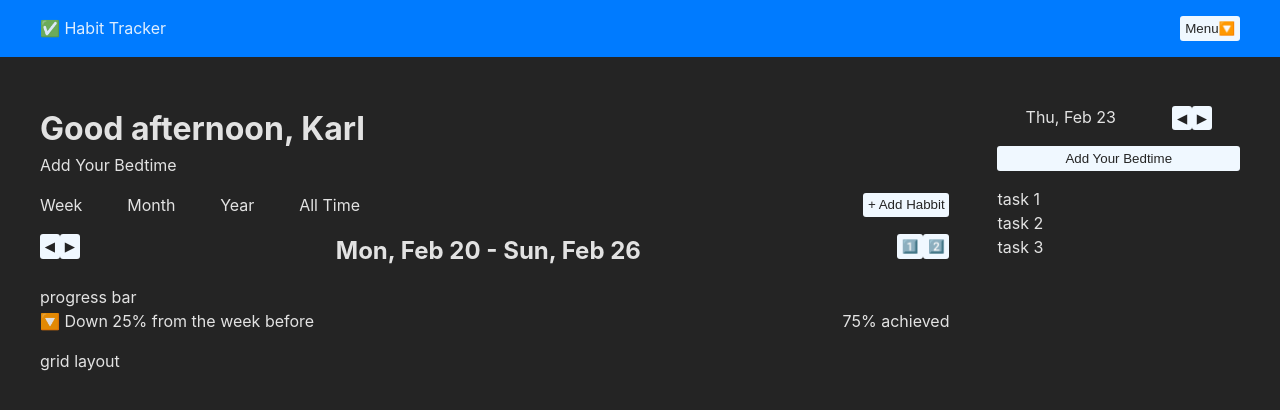
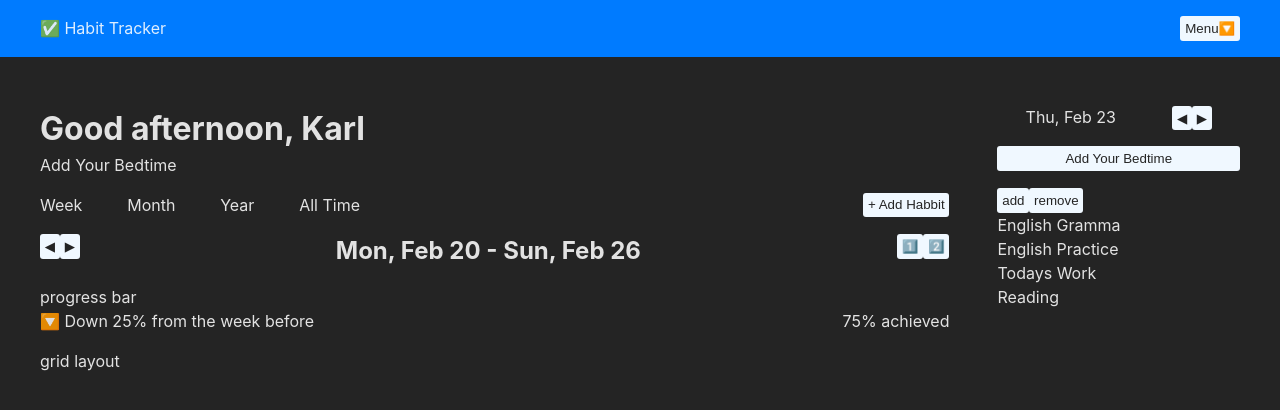
Before and after one commit to blacknii/habit-tracker, a React (Vite) app in the folder habit tracker/: page / in a window 1280 px wide. Shown: the top 410 px of the page. Built offline with nearby package versions, Linux system fonts and the light colour scheme.

Commit message:
redux toolkit

```diff
--- a/habit tracker/package.json
+++ b/habit tracker/package.json
@@ -9,8 +9,10 @@
     "preview": "vite preview"
   },
   "dependencies": {
+    "@reduxjs/toolkit": "^1.9.3",
     "react": "^18.2.0",
-    "react-dom": "^18.2.0"
+    "react-dom": "^18.2.0",
+    "react-redux": "^8.0.5"
   },
   "devDependencies": {
     "@types/react": "^18.0.27",
--- a/habit tracker/src/components/dashboard/dashboardRight/DashboardRight.jsx
+++ b/habit tracker/src/components/dashboard/dashboardRight/DashboardRight.jsx
@@ -1,7 +1,11 @@
 import React from "react";
 import styles from "./DashboardRight.module.css";
+import { useDispatch, useSelector } from "react-redux";
+import {newHabit, removeHabit} from "../../../redux/habits"
 
 function DashboardRight() {
+  const { listOfHabits } = useSelector((state)=> state.habits)
+  const dispatch = useDispatch();
   return (
     <div className={styles.container}>
       <div className={styles.day}>
@@ -13,9 +17,13 @@ function DashboardRight() {
       </div>
       <button>Add Your Bedtime</button>
       <div>
-        <p>task 1</p>
-        <p>task 2</p>
-        <p>task 3</p>
+      <div>
+        <button onClick={() => dispatch(newHabit())} >add</button>
+        <button onClick={() => dispatch(removeHabit())} >remove</button>
+      </div>
+        {listOfHabits.map(habbit => {
+          return <p key={habbit.name}>{habbit.name}</p>
+        })}
       </div>
     </div>
   );
--- a/habit tracker/src/main.jsx
+++ b/habit tracker/src/main.jsx
@@ -2,9 +2,13 @@ import React from 'react'
 import ReactDOM from 'react-dom/client'
 import App from './App'
 import styles from "./main.module.css";
+import { store } from './redux/store'
+import { Provider } from 'react-redux'
 
 ReactDOM.createRoot(document.getElementById('root')).render(
   <React.StrictMode>
+    <Provider store={store}>
     <App />
+    </Provider>
   </React.StrictMode>,
 )
--- /dev/null
+++ b/habit tracker/src/redux/counter.js
@@ -0,0 +1,28 @@
+import { createSlice } from "@reduxjs/toolkit";
+
+const initialState = {
+  value: 0,
+};
+
+export const counterSlice = createSlice({
+  name: "counter",
+  initialState,
+  reducers: {
+    increment: (state) => {
+      state.value += 1;
+      console.log((state.value += 1));
+    },
+    decrement: (state) => {
+      state.value -= 1;
+      console.log((state.value -= 1));
+    },
+    incrementByAmount: (state, action) => {
+      state.value += action.payload;
+    },
+  },
+});
+
+// Action creators are generated for each case reducer function
+export const { increment, decrement, incrementByAmount } = counterSlice.actions;
+
+export default counterSlice.reducer;
--- /dev/null
+++ b/habit tracker/src/redux/habits.js
@@ -0,0 +1,50 @@
+import { createSlice } from "@reduxjs/toolkit";
+
+const dD = {
+  name: "Dummy",
+  startDay: "2023-02-18",
+  lastWeek: [0, 0, 1, 0, 1, 1, 1],
+};
+
+const initialState = {
+  listOfHabits: [
+    {
+      name: "English Gramma",
+      startDay: "2023-02-18",
+      lastWeek: [1, 1, 1, 1, 1, 1, 0],
+    },
+    {
+      name: "English Practice",
+      startDay: "2023-02-20",
+      lastWeek: [1, 1, 1, 1, 1],
+    },
+    {
+      name: "Todays Work",
+      startDay: "2023-02-15",
+      lastWeek: [1, 1, 1, 1, 1, 1, 0, 1],
+    },
+    {
+      name: "Reading",
+      startDay: "2023-02-18",
+      lastWeek: [0, 0, 1, 0, 1, 1, 0],
+    },
+  ],
+};
+
+export const counterSlice = createSlice({
+  name: "counter",
+  initialState,
+  reducers: {
+    newHabit: (state) => {
+      state.listOfHabits.push(dD);
+    },
+    removeHabit: (state) => {
+      state.listOfHabits.pop();
+    },
+  },
+});
+
+// Action creators are generated for each case reducer function
+export const { newHabit, removeHabit } = counterSlice.actions;
+
+export default counterSlice.reducer;
--- /dev/null
+++ b/habit tracker/src/redux/store.js
@@ -0,0 +1,10 @@
+import { configureStore } from "@reduxjs/toolkit";
+import counterReducer from "./counter";
+import habitsReducer from "./habits";
+
+export const store = configureStore({
+  reducer: {
+    counter: counterReducer,
+    habits: habitsReducer,
+  },
+});
```
Also changed, not shown: 1 other file (tests, documents, lock files or other folders).
